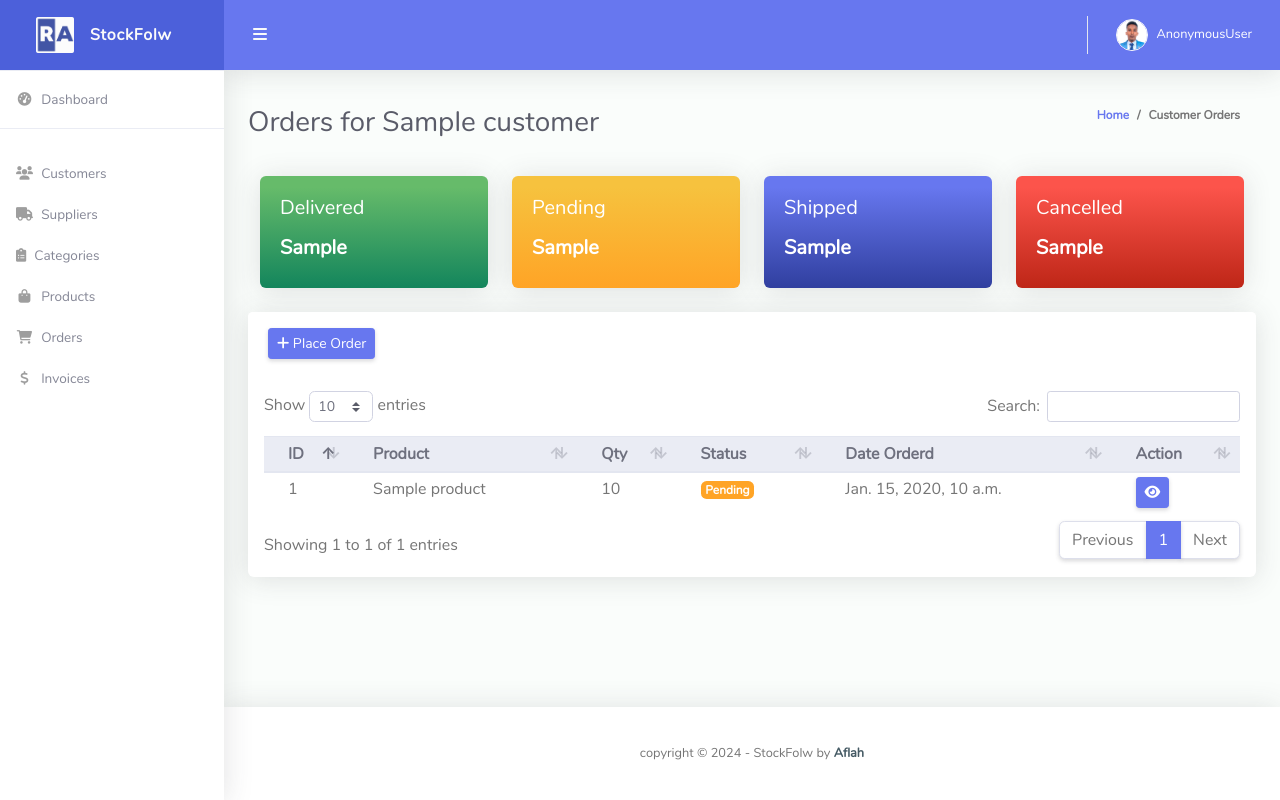
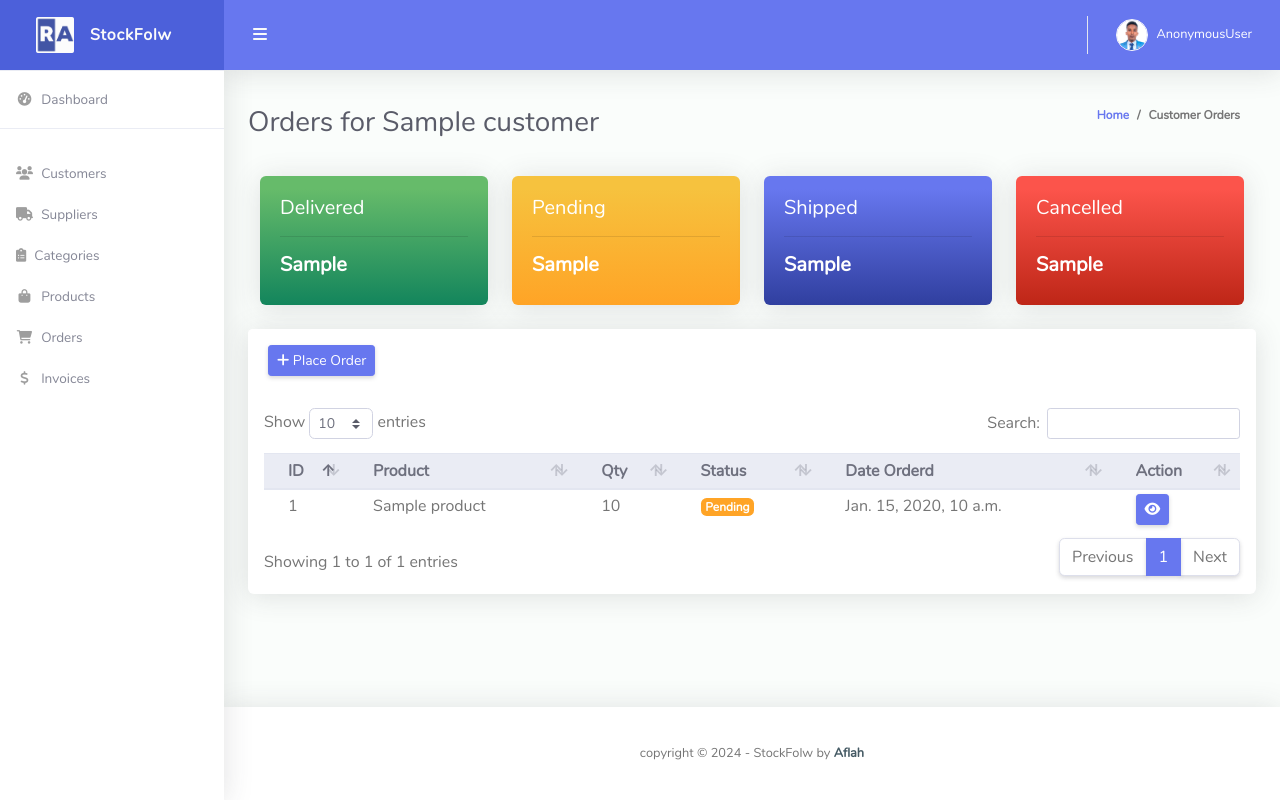
Before and after one commit to AflaxCade/Inventory-Management-System, a Django app: template templates/customer_orders.html in a window 1280 px wide. Run offline with Django 3.2, Linux system fonts and the light colour scheme; the template is opened without the code that fills it: most values are stand-ins (such as "Sample title", 1, 10 or a date in 2020); some libraries are stand-ins or nearby versions.

Commit message:
added horizontal line to the cards

```diff
--- a/templates/customer_orders.html
+++ b/templates/customer_orders.html
@@ -40,8 +40,8 @@
                 <div class="card bg-gradient-success font-weight-bold text-white">
                     <div class="h5 card-body">
                         Delivered
-
-                        <div class="font-weight-bold text-white pt-3">{{delivered_orders}}</div>
+                        <hr>
+                        <div class="font-weight-bold text-white">{{delivered_orders}}</div>
                     </div>
                 </div>
             </div>
@@ -50,8 +50,8 @@
                 <div class="card bg-gradient-warning font-weight-bold text-white">
                     <div class="h5 card-body">
                         Pending
-
-                        <div class="font-weight-bold text-white pt-3">{{ pending_orders }}</div>
+                        <hr>
+                        <div class="font-weight-bold text-white">{{ pending_orders }}</div>
                     </div>
                 </div>
             </div>
@@ -60,8 +60,8 @@
                 <div class="card bg-gradient-primary font-weight-bold text-white">
                     <div class="h5 card-body">
                         Shipped
-
-                        <div class="font-weight-bold text-white pt-3">{{ shipped_orders }}</div>
+                        <hr>
+                        <div class="font-weight-bold text-white">{{ shipped_orders }}</div>
                     </div>
                 </div>
             </div>
@@ -70,8 +70,8 @@
                 <div class="card bg-gradient-danger font-weight-bold text-white">
                     <div class="h5 card-body">
                         Cancelled
-
-                        <div class="font-weight-bold text-white pt-3">{{ cancelled_orders }}</div>
+                        <hr>
+                        <div class="font-weight-bold text-white">{{ cancelled_orders }}</div>
                     </div>
                 </div>
             </div>
```
